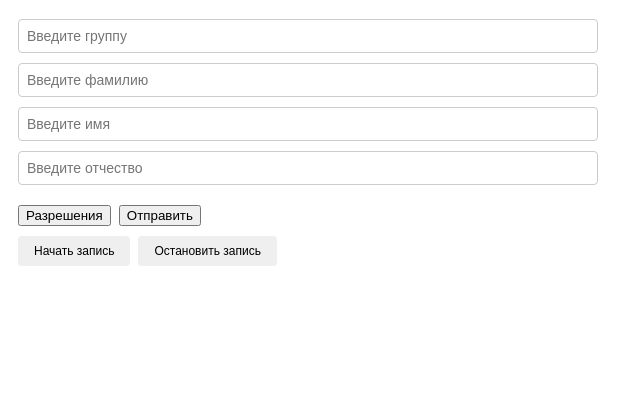
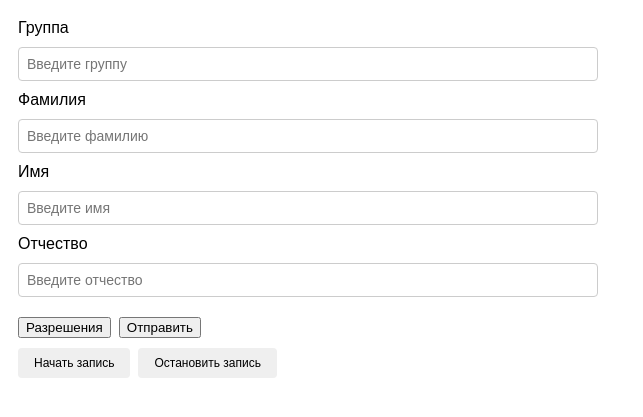
Before and after one commit to proitshnik/Local-Recorder, a browser extension: page client/index.html in a window 1280 px wide. Shown: the part 79-496 px from the top of the page, without its empty margins (0-643 px from the left). Drawn offline with Linux system fonts and the light colour scheme.

Commit message:
Add labels

```diff
--- a/client/index.html
+++ b/client/index.html
@@ -7,9 +7,13 @@
     <body class="page">
         <h1>Локальный прокторинг</h1>
         <div class="user-inputs">
+            <label for="group_input" class="user-inputs__label">Группа</label>
             <input type="text" name="group" id="group_input" class="user-inputs__input" placeholder="Введите группу" required minlength="2" maxlength="20">
+            <label for="surname_input" class="user-inputs__label">Фамилия</label>
             <input type="text" name="surname" id="surname_input" class="user-inputs__input" placeholder="Введите фамилию" required minlength="2" maxlength="40">
+            <label for="name_input" class="user-inputs__label">Имя</label>
             <input type="text" name="name" id="name_input" class="user-inputs__input" placeholder="Введите имя" required minlength="2" maxlength="40">
+            <label for="patronymic_input" class="user-inputs__label">Отчество</label>
             <input type="text" name="patronymic" id="patronymic_input" class="user-inputs__input" placeholder="Введите отчество" required minlength="2" maxlength="40">
         </div>
         <div class="record-section">
```
